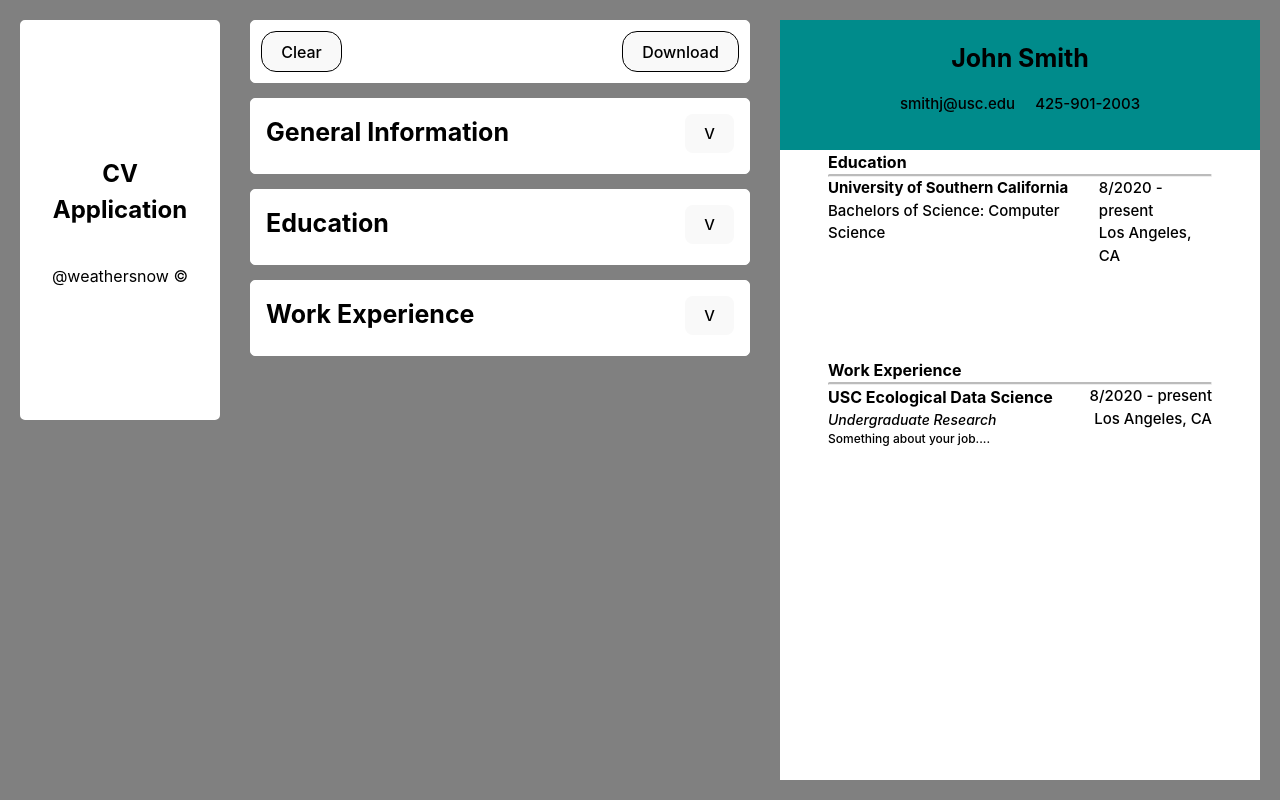
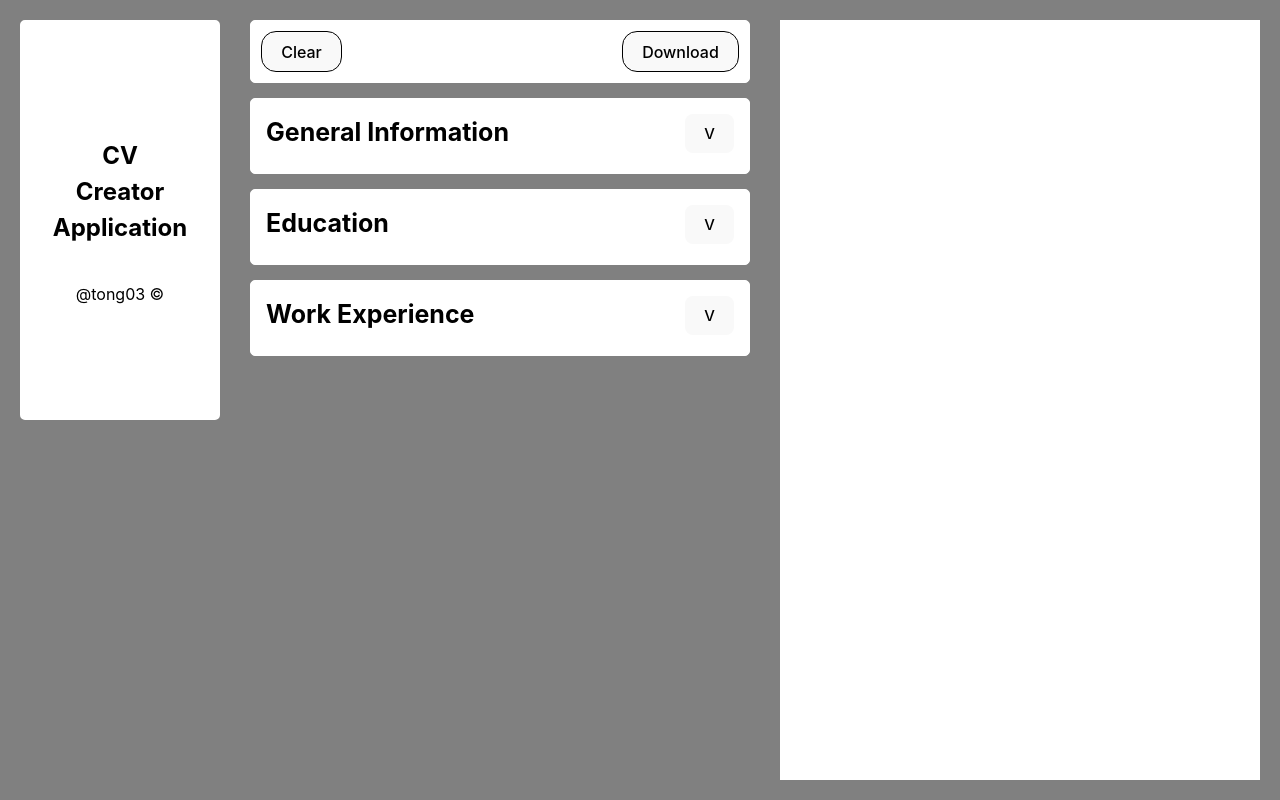
Before and after one commit to tong03/cvApp, a React (Vite) app: page / in a window 1280 px wide. Built offline with nearby package versions, Linux system fonts and the light colour scheme.

Commit message:
Added conditionals for rendering Display to remove dummy contents

```diff
--- a/src/App.jsx
+++ b/src/App.jsx
@@ -18,6 +18,7 @@ function App() {
     email: "",
     phone: "",
   });
+  const [infoSubmit, setInfoSubmit] = useState(false);
 
   const [edData, setEdData] = useState({
     degType: "",
@@ -27,6 +28,7 @@ function App() {
     startD: "",
     endD: "",
   });
+  const [edSubmit, setEdSubmit] = useState(false);
 
   const [workData, setWorkData] = useState({
     jobName: "",
@@ -37,12 +39,19 @@ function App() {
     stateName: "",
     cityName: "",
   });
+  const [workSubmit, setWorkSubmit] = useState(false);
 
   return (
     <div className="appContainer">
-      <InfoContext.Provider value={{ infoData, setInfoData }}>
-        <WorkContext.Provider value={{ workData, setWorkData }}>
-          <EducationContext.Provider value={{ edData, setEdData }}>
+      <InfoContext.Provider
+        value={{ infoData, setInfoData, infoSubmit, setInfoSubmit }}
+      >
+        <WorkContext.Provider
+          value={{ workData, setWorkData, workSubmit, setWorkSubmit }}
+        >
+          <EducationContext.Provider
+            value={{ edData, setEdData, edSubmit, setEdSubmit }}
+          >
             <Logo className="logo" />
             <div className="contentContainer">
               <Controls id="controls" />
--- a/src/components/Display.jsx
+++ b/src/components/Display.jsx
@@ -6,9 +6,9 @@ import { EducationContext } from "../contexts/EducationContext";
 import { WorkContext } from "../contexts/WorkContext";
 
 const Display = () => {
-  const { infoData } = useContext(InfoContext);
-  const { edData } = useContext(EducationContext);
-  const { workData } = useContext(WorkContext);
+  const { infoData, infoSubmit } = useContext(InfoContext);
+  const { edData, edSubmit } = useContext(EducationContext);
+  const { workData, workSubmit } = useContext(WorkContext);
 
   const formatDate = (dateString) => {
     const options = { month: "short" };
@@ -19,14 +19,23 @@ const Display = () => {
 
   return (
     <div className="displayScreen">
+      {/* Info Section */}
       <div className="infoSection">
-        <p>{infoData.fullName ? infoData.fullName : "John Smith"}</p>
+        {infoSubmit && (
+          <>
+            <p>{infoData.fullName}</p>
             <div className="contactInfo">
-          <p>{infoData.email ? infoData.email : "smithj@usc.edu"}</p>
-          <p>{infoData.phone ? infoData.phone : "425-901-2003"}</p>
+              <p>{infoData.email}</p>
+              <p>{infoData.phone}</p>
             </div>
+          </>
+        )}
       </div>
+
+      {/* Education Section */}
       <div className="educationSection">
+        {edSubmit && (
+          <>
             <div className="sectionName">
               <p>Education</p>
               <hr className="rounded"></hr>
@@ -34,32 +43,25 @@ const Display = () => {
 
             <div className="sectionContent">
               <div className="leftContent">
-            <p id="schoolName">
-              {edData.schoolName
-                ? edData.schoolName
-                : "University of Southern California"}
-            </p>
-            <p id="degreeName">
-              {edData.degType
-                ? edData.degType
-                : "Bachelors of Science: Computer Science"}
-            </p>
+                <p id="schoolName">{edData.schoolName}</p>
+                <p id="degreeName">{edData.degType}</p>
               </div>
+
               <div className="rightContent">
                 <p>
-              {edData.startD && edData.endD
-                ? `${formatDate(edData.startD)} - ${formatDate(edData.endD)}`
-                : "8/2020 - present"}
+                  {`${formatDate(edData.startD)} - ${formatDate(edData.endD)}`}
                 </p>
-            <p>
-              {edData.cityName && edData.stateName
-                ? `${edData.cityName}, ${edData.stateName}`
-                : "Los Angeles, CA"}
-            </p>
+                <p>{`${edData.cityName}, ${edData.stateName}`}</p>
               </div>
             </div>
+          </>
+        )}
       </div>
+
+      {/* Work Section */}
       <div className="workSection">
+        {workSubmit && (
+          <>
             <div className="sectionName">
               <p>Work Experience</p>
               <hr className="rounded"></hr>
@@ -67,35 +69,21 @@ const Display = () => {
 
             <div className="sectionContent">
               <div className="leftContent">
-            <p id="jobName">
-              {workData.jobName
-                ? workData.jobName
-                : "USC Ecological Data Science"}
-            </p>
-            <p id="jobTitle">
-              {workData.company ? workData.company : "Undergraduate Research"}
-            </p>
-            <p id="jobDescription">
-              {workData.jobDescription
-                ? workData.jobDescription
-                : "Something about your job...."}
-            </p>
+                <p id="jobName">{workData.jobName}</p>
+                <p id="jobTitle">{workData.company}</p>
+                <p id="jobDescription">{workData.jobDescription}</p>
               </div>
               <div className="rightContent">
                 <p>
-              {workData.startD && workData.endD
-                ? `${formatDate(workData.startD)} - ${formatDate(
+                  {`${formatDate(workData.startD)} - ${formatDate(
                     workData.endD
-                  )}`
-                : "8/2020 - present"}
+                  )}`}
                 </p>
-            <p>
-              {edData.cityName && edData.stateName
-                ? `${edData.cityName}, ${edData.stateName}`
-                : "Los Angeles, CA"}
-            </p>
+                <p>{`${workData.cityName}, ${workData.stateName}`}</p>
               </div>
             </div>
+          </>
+        )}
       </div>
     </div>
   );
--- a/src/components/Education.jsx
+++ b/src/components/Education.jsx
@@ -4,7 +4,8 @@ import { useState, useContext } from "react";
 import { EducationContext } from "../contexts/EducationContext";
 
 const Education = () => {
-  const { edData, setEdData } = useContext(EducationContext);
+  const { edData, setEdData, edSubmit, setEdSubmit } =
+    useContext(EducationContext);
   const [open, setOpen] = useState(false);
 
   const handleSubmit = (e) => {
@@ -20,6 +21,7 @@ const Education = () => {
     };
 
     setEdData(newEdData);
+    setEdSubmit(true);
   };
 
   return (
--- a/src/components/Info.jsx
+++ b/src/components/Info.jsx
@@ -4,7 +4,8 @@ import { useState, useContext } from "react";
 import { InfoContext } from "../contexts/infoContext.jsx";
 
 const Info = () => {
-  const { infoData, setInfoData } = useContext(InfoContext);
+  const { infoData, setInfoData, infoSubmit, setInfoSubmit } =
+    useContext(InfoContext);
   const [open, setOpen] = useState(false);
 
   const handleSubmit = (e) => {
@@ -17,6 +18,7 @@ const Info = () => {
     };
 
     setInfoData(newInfoData);
+    setInfoSubmit(true);
   };
 
   return (
--- a/src/components/Logo.jsx
+++ b/src/components/Logo.jsx
@@ -7,10 +7,11 @@ const Logo = () => {
       <div className="logo">
         <h2>
           <p>CV</p>
+          <p>Creator</p>
           <p>Application</p>
         </h2>
 
-        <p>@weathersnow &copy;</p>
+        <p>@tong03 &copy;</p>
       </div>
     </>
   );
--- a/src/components/Work.jsx
+++ b/src/components/Work.jsx
@@ -4,23 +4,25 @@ import { useState, useContext } from "react";
 import { WorkContext } from "../contexts/WorkContext";
 
 const Work = () => {
-  const { workData, setWorkData } = useContext(WorkContext);
+  const { workData, setWorkData, workSubmit, setWorkSubmit } =
+    useContext(WorkContext);
   const [open, setOpen] = useState(false);
 
   const handleSubmit = (e) => {
     e.preventDefault();
 
     const newWorkData = {
-      jobName: e.target.elements.degType.value,
-      company: e.target.elements.schoolName.value,
+      jobName: e.target.elements.jobName.value,
+      company: e.target.elements.company.value,
       startD: e.target.elements.startD.value,
       endD: e.target.elements.endD.value,
       jobDescription: e.target.elements.jobDescription.value,
-      stateName: e.target.elements.stateName.value,
-      cityName: e.target.elements.cityName.value,
+      stateName: e.target.elements.state.value,
+      cityName: e.target.elements.city.value,
     };
 
     setWorkData(newWorkData);
+    setWorkSubmit(true);
   };
 
   return (
@@ -48,8 +50,8 @@ const Work = () => {
         <label htmlFor="city">City</label>
         <input id="city" type="text" placeholder="City"></input>
 
-        <label htmlFor="tate">State</label>
-        <input id="State" type="text" placeholder="State"></input>
+        <label htmlFor="state">State</label>
+        <input id="state" type="text" placeholder="State"></input>
 
         <div className="duration">
           <div className="startDate">
--- a/src/styles/Display.css
+++ b/src/styles/Display.css
@@ -9,14 +9,15 @@
 /* The code here covers the info section */
 .displayScreen > .infoSection {
     height: fit-content;
-    background-color: rgb(0, 139, 139);
+    min-height: 25%;
+    /* background-color: rgb(0, 139, 139); */
 
     display: flex;
     flex-direction: column;
     align-items: center;
     justify-content: center;
 
-    padding: 20px;
+    padding: 50px;
 }
 
 .infoSection > p {
```
Lines whose indentation alone changed are shown as unchanged.
